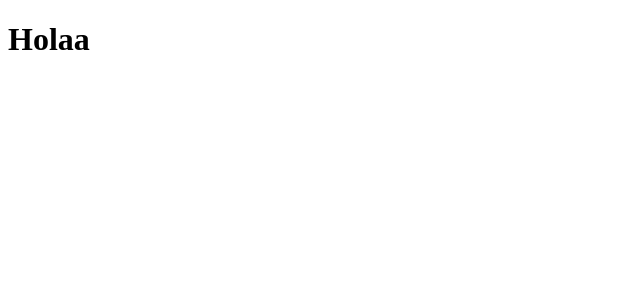
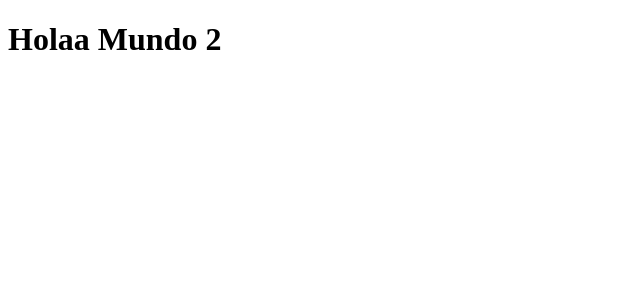
Before and after one commit to devedm/tienda-the-time-is-meow, an Angular app: page / in a window 1280 px wide. Shown: the top 300 px of the page, without its empty margins (0-640 px from the left). Built offline with nearby package versions, Linux system fonts and the light colour scheme.

Commit message:
testing pull & commit 2 -jechacon

```diff
--- a/angular.json
+++ b/angular.json
@@ -97,5 +97,8 @@
         }
       }
     }
+  },
+  "cli": {
+    "analytics": "7f34892e-2c29-48d3-a702-dfd593643f56"
   }
 }
--- a/src/app/app.component.html
+++ b/src/app/app.component.html
@@ -1,3 +1,3 @@
 <div>
-  <h1>Holaa</h1>
+    <h1>Holaa Mundo 2</h1>
 </div>
```
